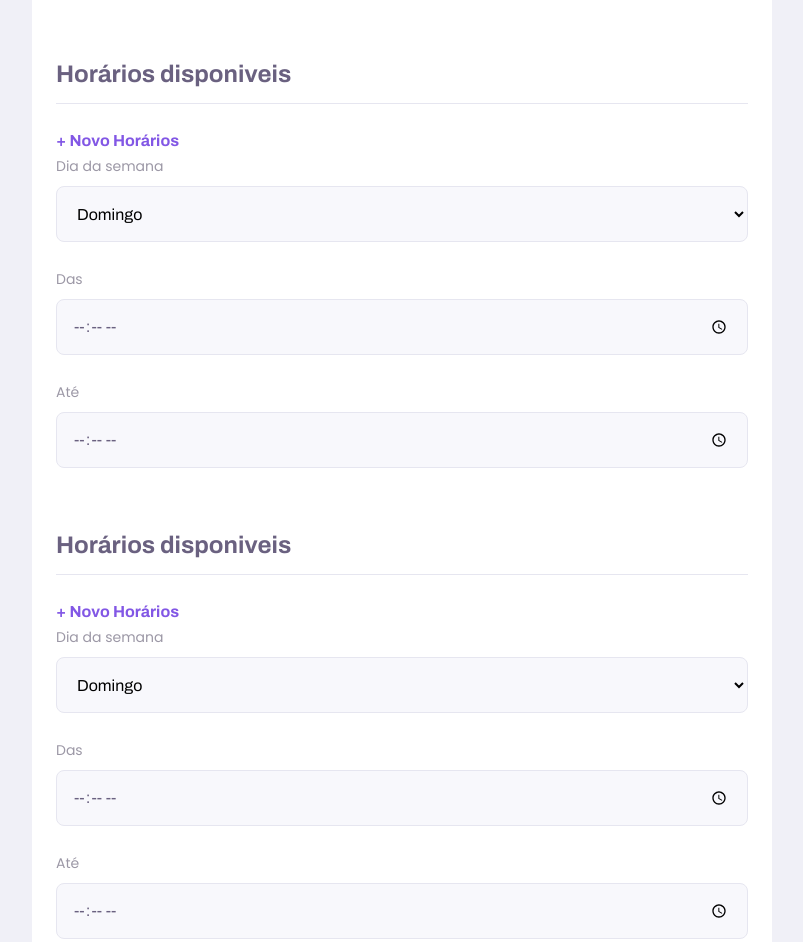
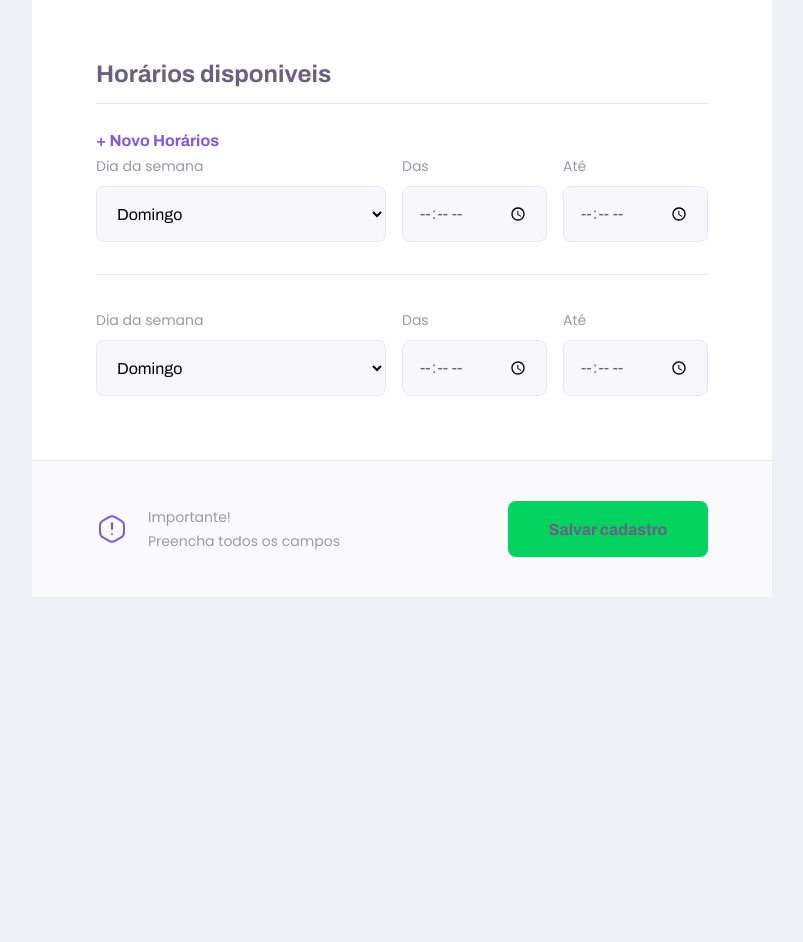
Before and after one commit to Mauro1984/NextLevelWeek, a plain HTML site: page give-classes.html in a window 1280 px wide. Shown: the part 1314-2256 px from the top of the page, without its empty margins (238-1041 px from the left). After the commit the page ends 1911 px from the top, so only its background shows below. Drawn offline with Linux system fonts and the light colour scheme.

Commit message:
Atualizaçao 3

```diff
--- a/give-classes.html
+++ b/give-classes.html
@@ -80,37 +80,7 @@
           </div>
         </fieldset>
 
-        <fieldset>
-          <legend>Horários disponiveis</legend>
-          <button id="add-time">+ Novo Horários</button>
-          <div class="schedule-item">
-
-            <div class="select-block">
-              <label for="weekday">Dia da semana</label>
-              <select name="weekday[]" id="weekday" required>
-                <option value="0">Domingo</option>
-                <option value="1">Segunda-feira</option>
-                <option value="2">Terça-feira</option>
-                <option value="3">Quarta-feira</option>
-                <option value="4">Quinta-feira</option>
-                <option value="5">Sexta-feira</option>
-                <option value="6">Sábado</option>
-              </select>
-            </div>
-            <div class="input-block">
-              <label for="time-from">Das</label>
-              <input type="time" name="time-from" required>
-            </div>
-
-            <div class="input-block">
-              <label for="time-to">Até</label>
-              <input type="time" name="time-to" required>
-            </div>
-          </div>
-
-        </fieldset>
-
-        <fieldset>
+        <fieldset id="schedule-items">
           <legend>Horários disponiveis</legend>
           <button id="add-time">+ Novo Horários</button>
           <div class="schedule-item">
@@ -162,8 +132,12 @@
               <input type="time" name="time-to" required>
             </div>
           </div>
+        </fieldset>
 
-        </fieldset>
+
+
+
+
       </form>
       <footer>
         <p>
--- a/style/partials/page-give-classes.css
+++ b/style/partials/page-give-classes.css
@@ -100,4 +100,31 @@
   #page-give-classes #container {
     max-width: 100vw;
   }
+
+  #page-give-classes .page-header .header-content {
+    margin-bottom: 0;
+  }
+  #page-give-classes main fieldset {
+    padding: 0 64px;
+  }
+  .schedule-item {
+    display: grid;
+    grid-template-columns: 2fr 1fr 1fr;
+    column-gap: 1.6rem;
+  }
+
+  #page-give-classes #schedule-items .input-block + .input-block,
+  #page-give-classes #schedule-items .select-block + .input-block {
+    margin-top: 0;
+  }
+  #page-give-classes main footer {
+    padding: 4rem 6.4rem;
+    display: flex;
+    align-items: center;
+    justify-content: space-between;
+  }
+  #page-give-classes main footer button {
+    margin-top: 0;
+    width: 20rem;
+  }
 }
```
